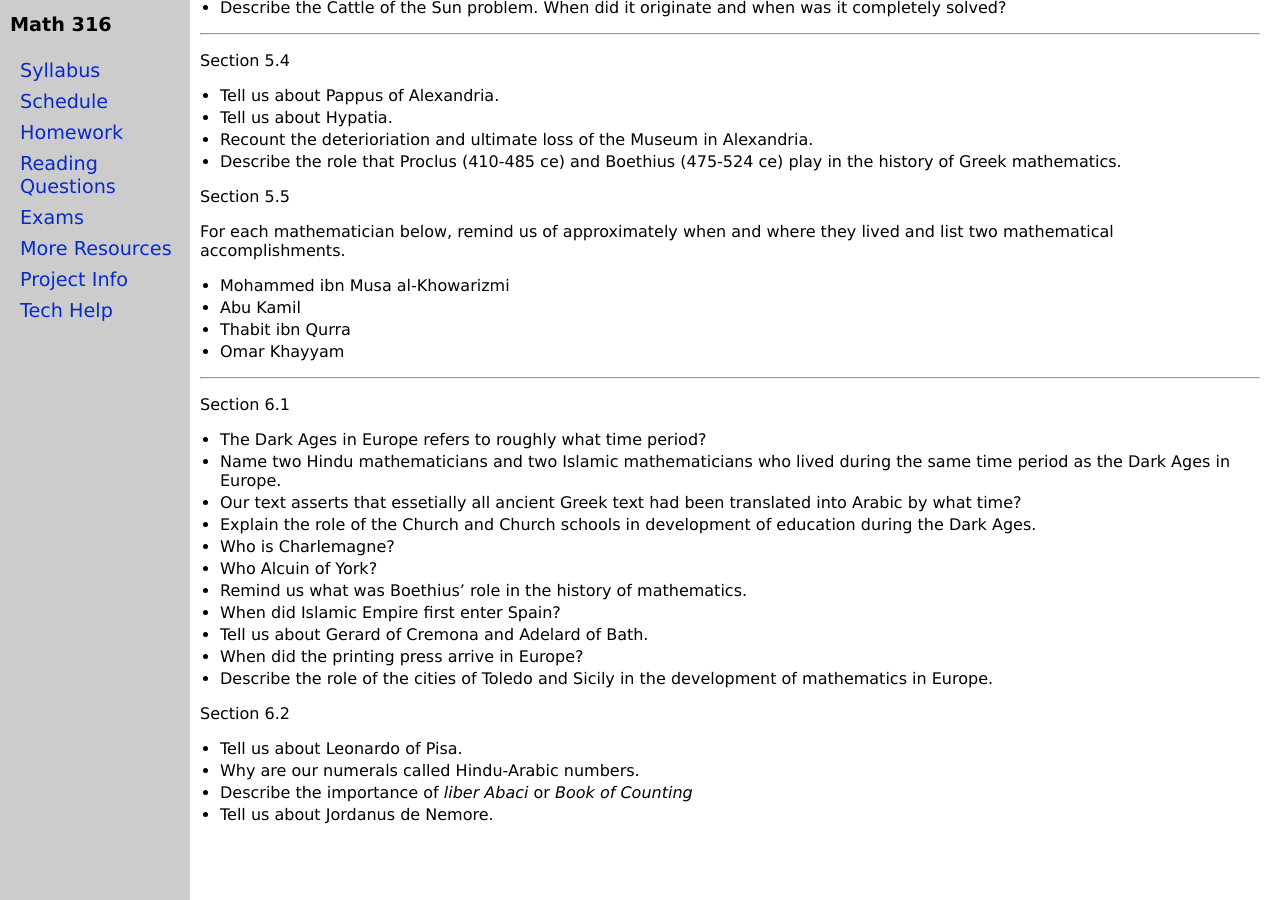
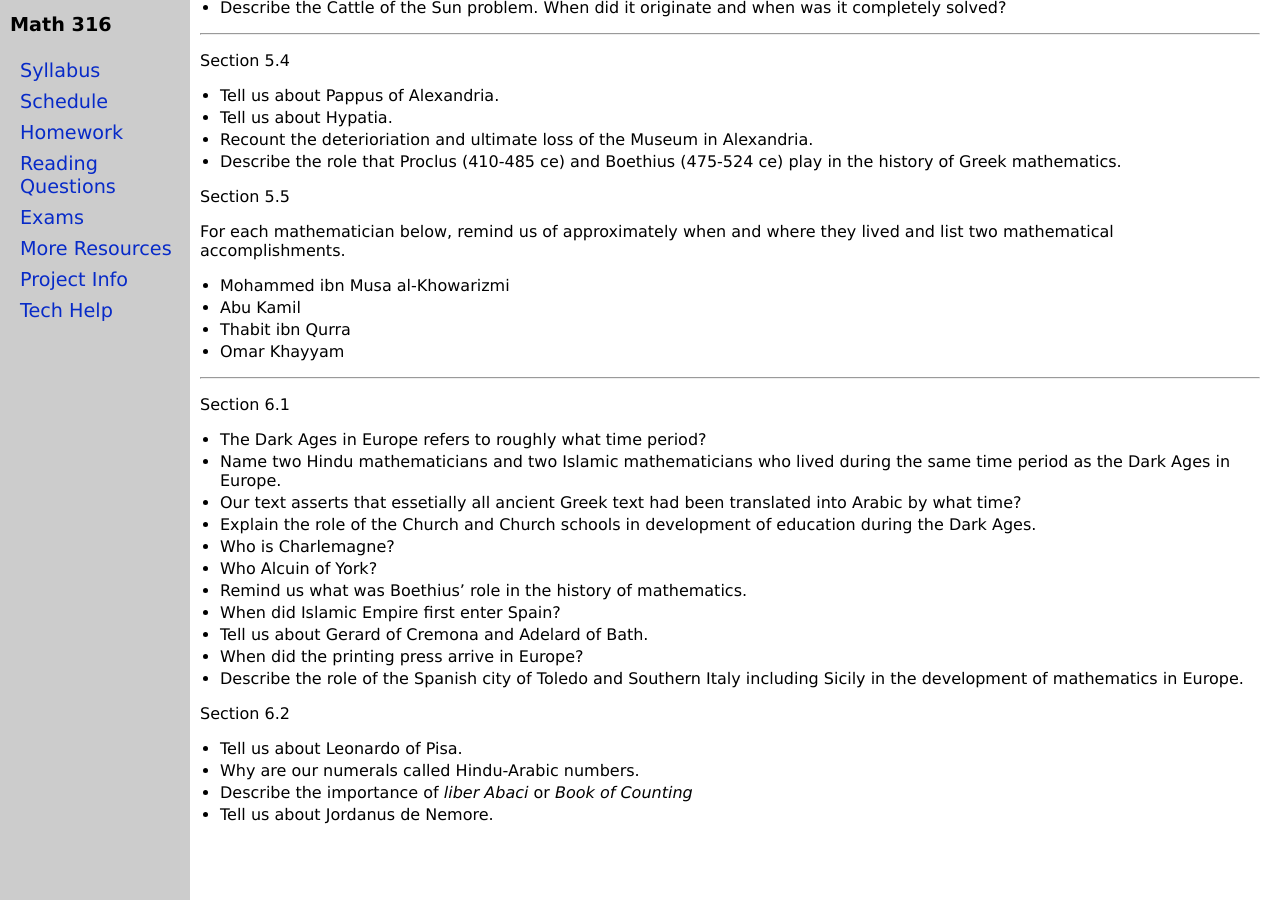
Before and after one commit to jrfaudree/HOM, a Jekyll site: the page built from rq.md, in a window 1280 px wide and 900 px high, scrolled down 4806 px. Built offline with Jekyll 4.4.1, drawn with Linux system fonts in a browser that asks for light colours.

Commit message:
Update rq.md

```diff
--- a/rq.md
+++ b/rq.md
@@ -255,7 +255,7 @@ Section 6.1
 - When did Islamic Empire first enter Spain?
 - Tell us about Gerard of Cremona and Adelard of Bath.
 - When did the printing press arrive in Europe?
-- Describe the role of the cities of Toledo and Sicily in the development of mathematics in Europe.
+- Describe the role of the Spanish city of Toledo and Southern Italy including Sicily in the development of mathematics in Europe.
 
 Section 6.2
 
```
